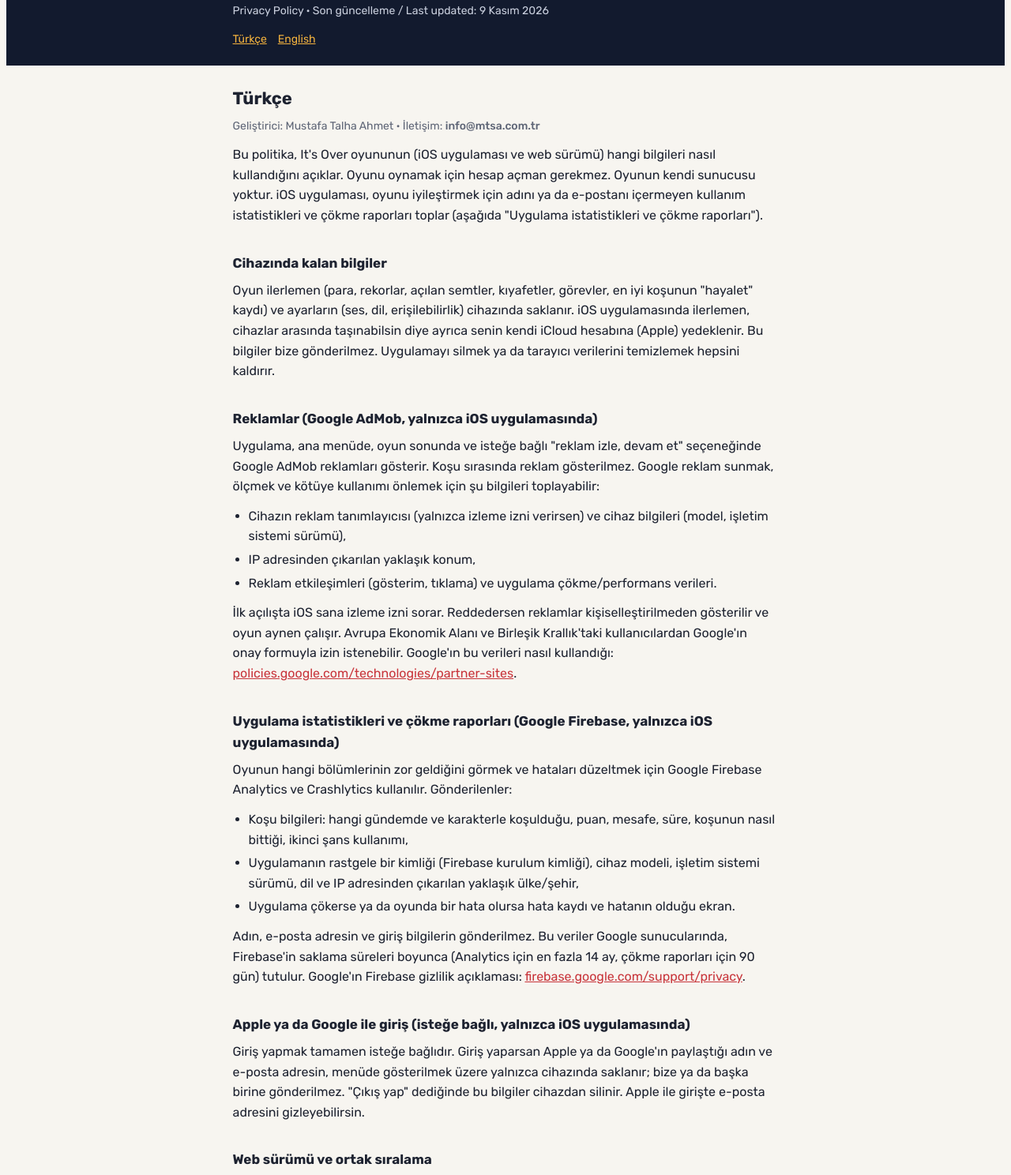
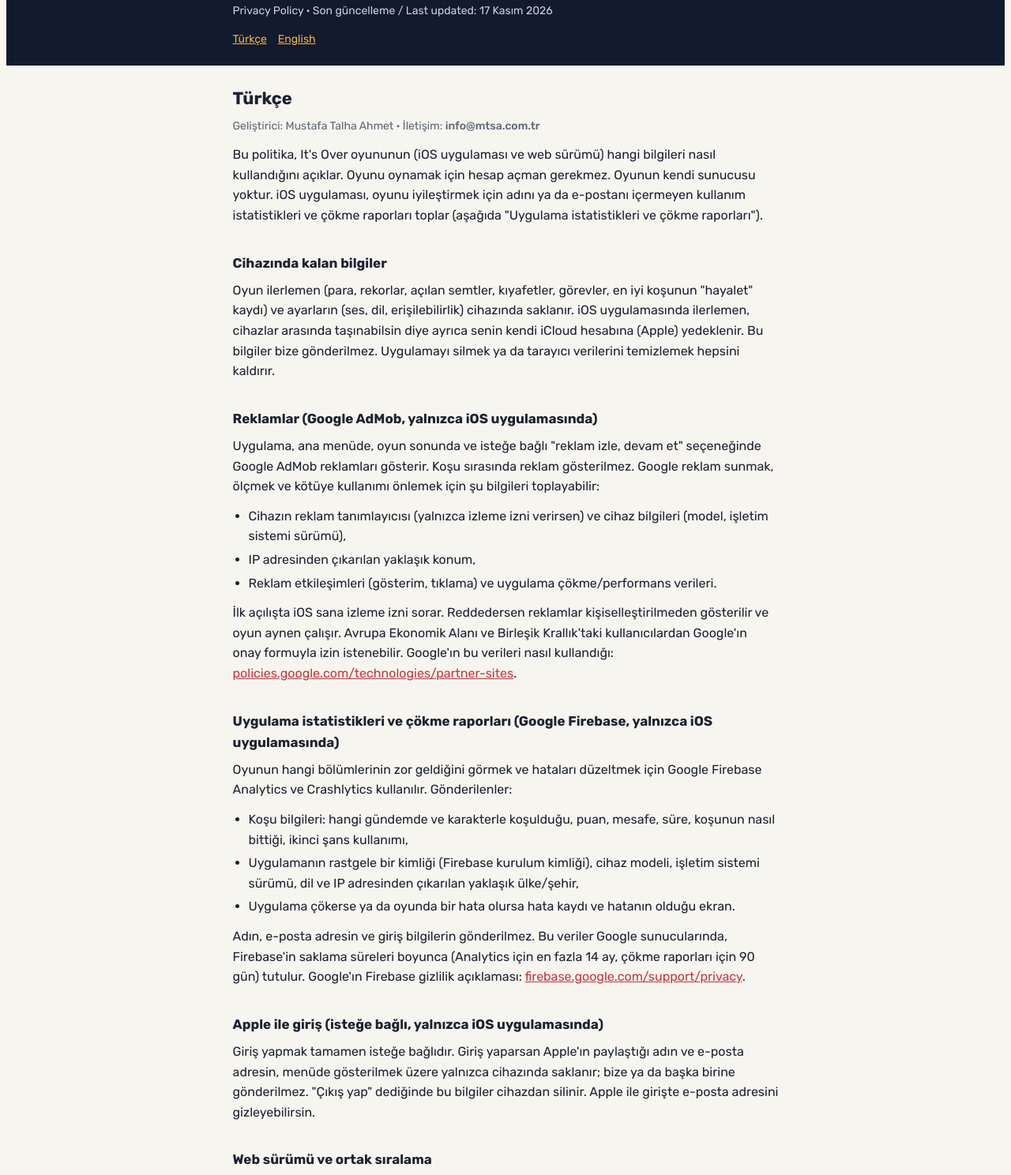
Before and after one commit to mtaaa99/its-over, a plain HTML site: page gizlilik.html in a window 1280 px wide. Shown: the part 81-1569 px from the top of the page at 79% size. Drawn offline with Linux system fonts and the light colour scheme.

Commit message:
Gizlilik: yalnızca Apple ile giriş (Google girişi yok)
Co-Authored-By: Claude Opus 5.5 <noreply@anthropic.com>

```diff
--- a/gizlilik.html
+++ b/gizlilik.html
@@ -40,7 +40,7 @@ a:focus-visible { outline: 2px solid var(--accent); outline-offset: 2px; }
 <header class="band">
   <div class="band-inner">
     <h1>It's Over · Gizlilik Politikası</h1>
-    <p>Privacy Policy · Son güncelleme / Last updated: 9 Kasım 2026</p>
+    <p>Privacy Policy · Son güncelleme / Last updated: 17 Kasım 2026</p>
     <nav class="lang" aria-label="Dil / Language"><a href="#tr">Türkçe</a><a href="#en">English</a></nav>
   </div>
 </header>
@@ -72,8 +72,8 @@ a:focus-visible { outline: 2px solid var(--accent); outline-offset: 2px; }
     </ul>
     <p>Adın, e-posta adresin ve giriş bilgilerin gönderilmez. Bu veriler Google sunucularında, Firebase'in saklama süreleri boyunca (Analytics için en fazla 14 ay, çökme raporları için 90 gün) tutulur. Google'ın Firebase gizlilik açıklaması: <a href="https://firebase.google.com/support/privacy" target="_blank" rel="noopener">firebase.google.com/support/privacy</a>.</p>
 
-    <h3>Apple ya da Google ile giriş (isteğe bağlı, yalnızca iOS uygulamasında)</h3>
-    <p>Giriş yapmak tamamen isteğe bağlıdır. Giriş yaparsan Apple ya da Google'ın paylaştığı adın ve e-posta adresin, menüde gösterilmek üzere yalnızca cihazında saklanır; bize ya da başka birine gönderilmez. "Çıkış yap" dediğinde bu bilgiler cihazdan silinir. Apple ile girişte e-posta adresini gizleyebilirsin.</p>
+    <h3>Apple ile giriş (isteğe bağlı, yalnızca iOS uygulamasında)</h3>
+    <p>Giriş yapmak tamamen isteğe bağlıdır. Giriş yaparsan Apple'ın paylaştığı adın ve e-posta adresin, menüde gösterilmek üzere yalnızca cihazında saklanır; bize ya da başka birine gönderilmez. "Çıkış yap" dediğinde bu bilgiler cihazdan silinir. Apple ile girişte e-posta adresini gizleyebilirsin.</p>
 
     <h3>Web sürümü ve ortak sıralama</h3>
     <p>Oyunun claude.ai'de açılan web sürümünde "Bugün" gündeminde koştuğunda puanın, mesafen, karakterin ve semt puanların günün ortak sıralamasına claude.ai hesabının kimliğiyle kaydedilir ve sayfayı açabilen diğer kişilere adınla birlikte görünür. Bu kayıtlar claude.ai (Anthropic) altyapısında tutulur. iOS uygulamasında ortak sıralama yoktur.</p>
@@ -117,8 +117,8 @@ a:focus-visible { outline: 2px solid var(--accent); outline-offset: 2px; }
     </ul>
     <p>Your name, email address and sign-in details are not sent. This data is kept on Google's servers for Firebase's retention periods (up to 14 months for Analytics, 90 days for crash reports). Google's Firebase privacy information: <a href="https://firebase.google.com/support/privacy" target="_blank" rel="noopener">firebase.google.com/support/privacy</a>.</p>
 
-    <h3>Sign in with Apple or Google (optional, iOS app only)</h3>
-    <p>Signing in is entirely optional. If you sign in, the name and email address shared by Apple or Google are stored only on your device so your name can be shown in the menu; they are not sent to us or anyone else. Signing out deletes them from the device. With Sign in with Apple you can hide your email address.</p>
+    <h3>Sign in with Apple (optional, iOS app only)</h3>
+    <p>Signing in is entirely optional. If you sign in, the name and email address shared by Apple are stored only on your device so your name can be shown in the menu; they are not sent to us or anyone else. Signing out deletes them from the device. With Sign in with Apple you can hide your email address.</p>
 
     <h3>Web version and shared leaderboard</h3>
     <p>In the web version opened on claude.ai, when you run on the "Today" agenda your score, distance, character and district scores are saved to the day's shared leaderboard under your claude.ai account ID and are visible, with your name, to others who can open the page. These records are kept on claude.ai (Anthropic) infrastructure. The iOS app has no shared leaderboard.</p>
```
